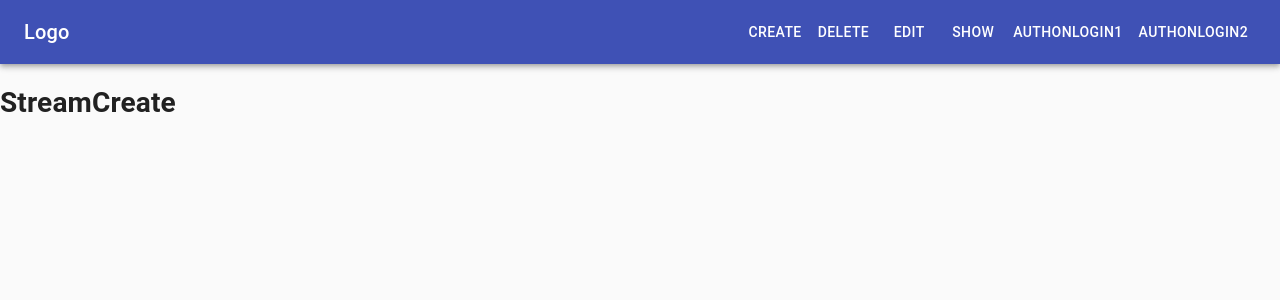
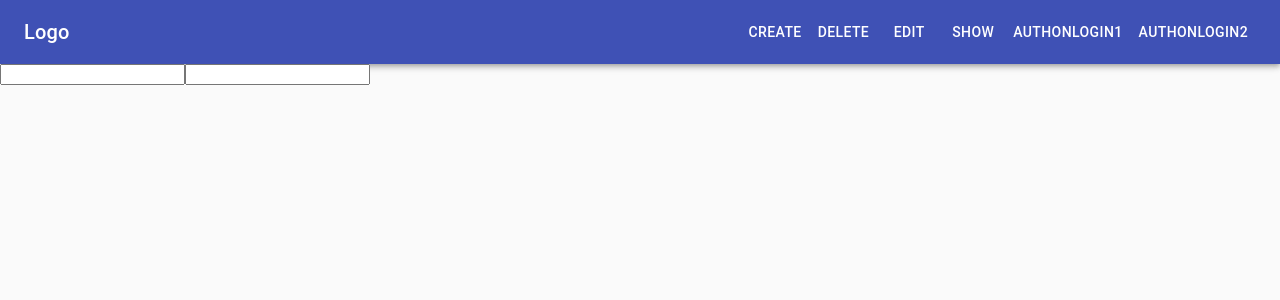
Before and after one commit to JakeDVirus/practice_streams, a React (Create React App) app: page /streams/new in a window 1280 px wide. Shown: the top 300 px of the page. Built offline with nearby package versions, Linux system fonts and the light colour scheme.

Commit message:
form: starting phase

```diff
--- a/src/components/streams/StreamCreate.js
+++ b/src/components/streams/StreamCreate.js
@@ -1,9 +1,25 @@
 import React from 'react';
+import { Field, reduxForm } from "redux-form";
 
 const StreamCreate = () => {
+  const renderInput = (formProps) => {
+    return <input {...formProps.input}/>
+  }
+
   return (
-    <h1>StreamCreate</h1>
+    <form>
+      <Field name="title" component={renderInput} />
+      <Field name="description" component={renderInput} />
+    </form>
   );
 };
 
-export default StreamCreate;
+export default reduxForm({
+  form: "streamCreate"
+})(StreamCreate);
+
+
+//react hook form
+//react final form
+// redux form
+//formik and yup
```
Also changed, not shown: 1 other file (tests, documents, lock files or other folders).
